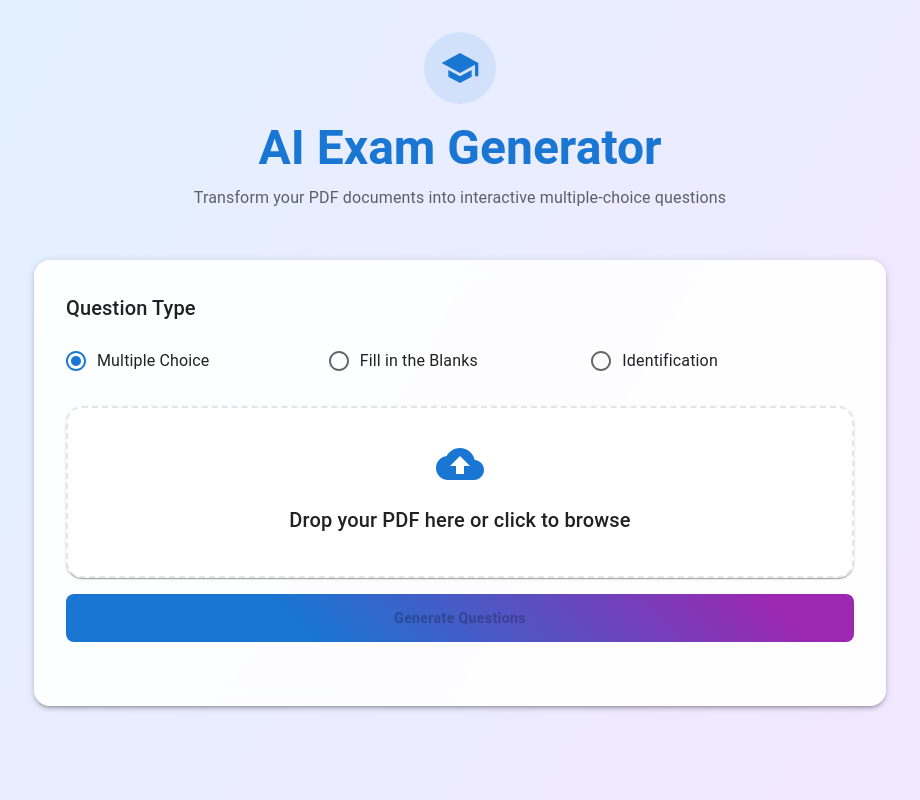
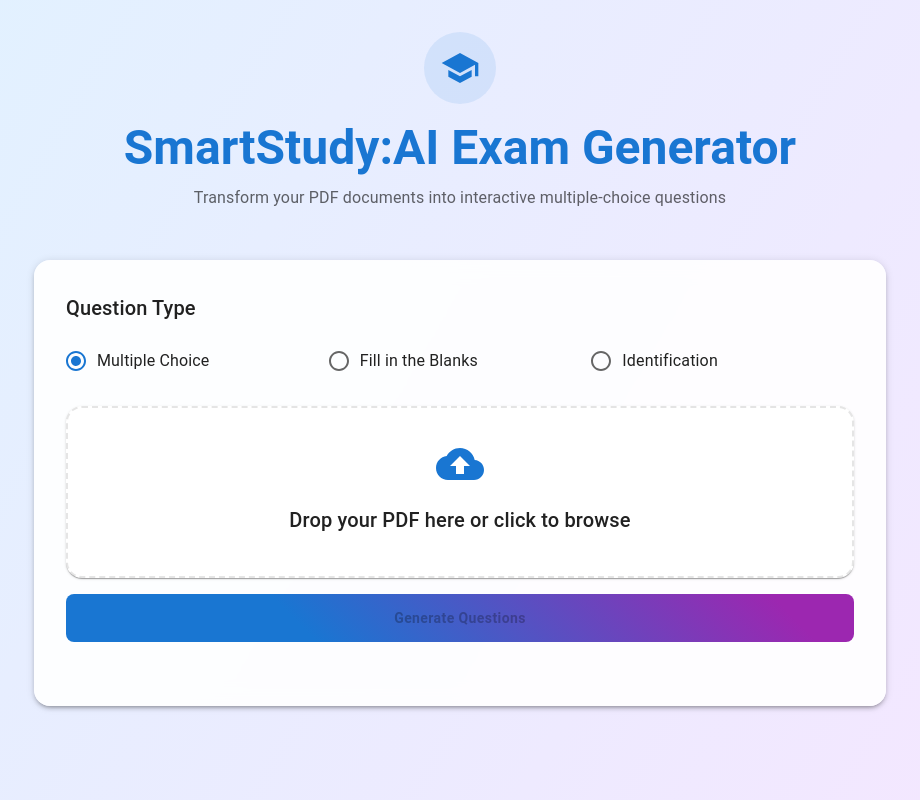
Before and after one commit to Kands221/exam-generator-frontend, a React (Create React App) app: page / in a window 1280 px wide. Shown: the whole page, without its empty margins (180-1100 px from the left). Built offline with nearby package versions, Linux system fonts and the light colour scheme.

Commit message:
smartstudy

```diff
--- a/src/App.js
+++ b/src/App.js
@@ -274,7 +274,7 @@ function App() {
               <School sx={{ fontSize: 40, color: 'primary.main' }} />
             </IconButton>
             <Typography variant="h3" component="h1" sx={{ fontWeight: 'bold', color: 'primary.main', mb: 1 }}>
-              AI Exam Generator
+              SmartStudy:AI Exam Generator
             </Typography>
             <Typography variant="subtitle1" sx={{ color: 'text.secondary' }}>
               Transform your PDF documents into interactive multiple-choice questions
```
